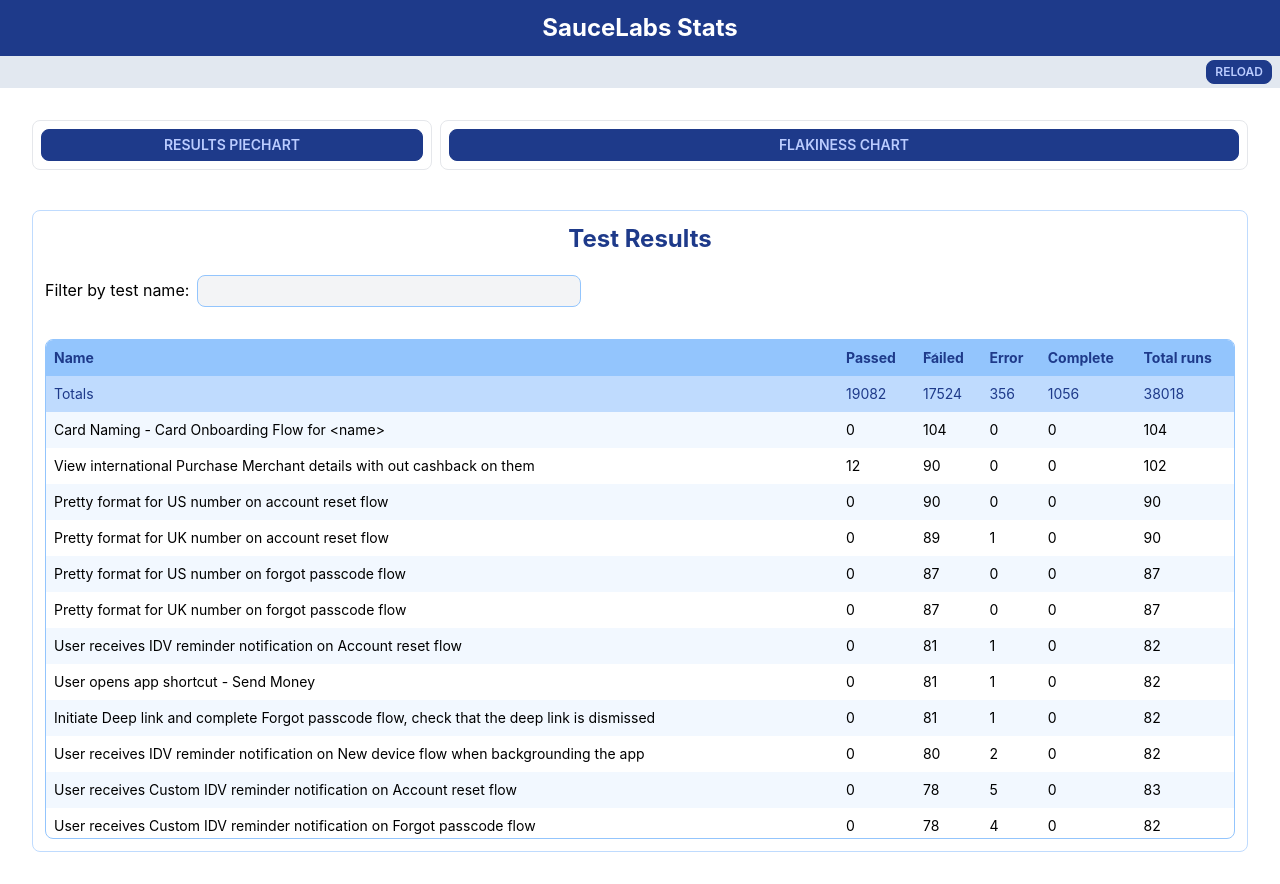
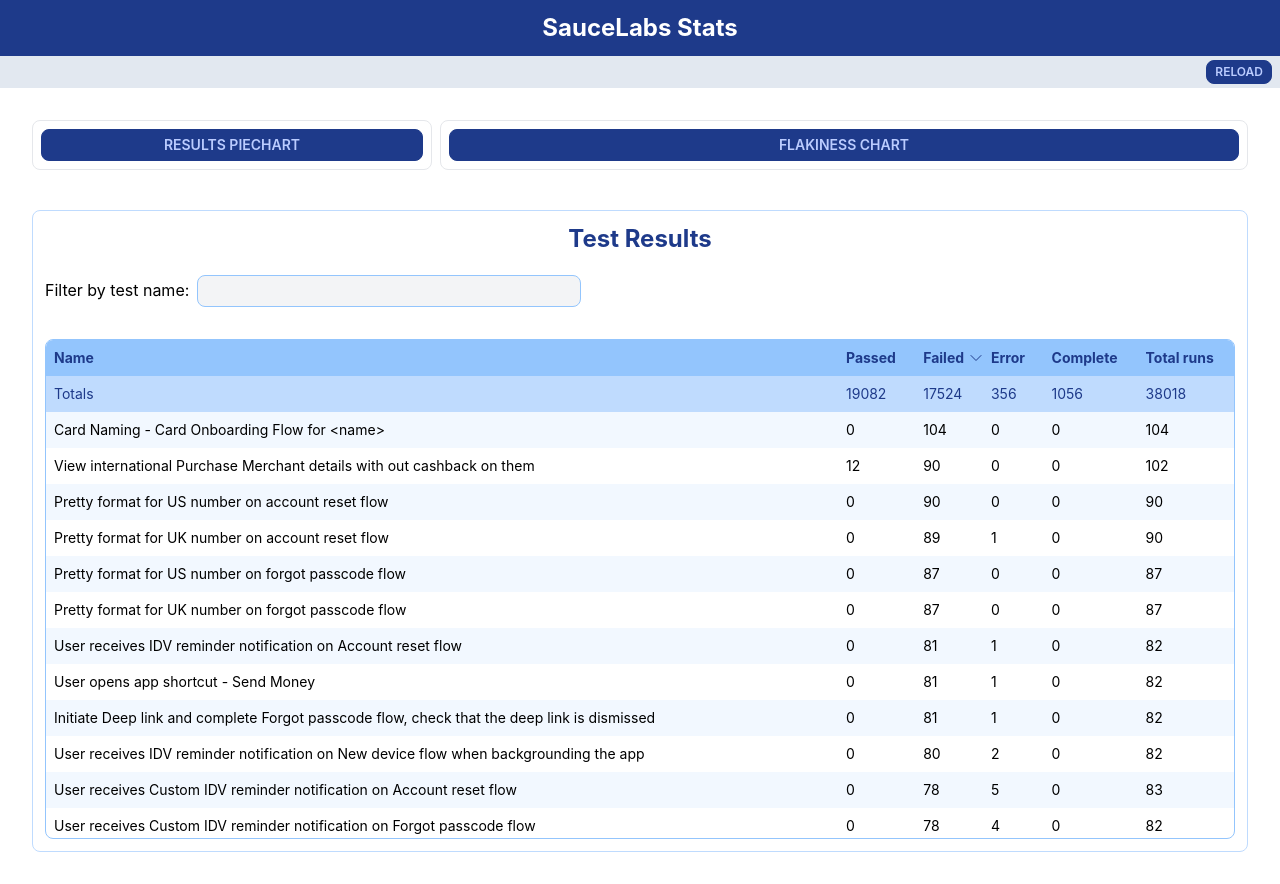
Before and after one commit to joaocjesus/SauceFlakiness, a React (Create React App) app: page / in a window 1280 px wide. Built offline with nearby package versions, Linux system fonts and the light colour scheme.

Commit message:
Sort icon

```diff
--- a/src/components/Table.tsx
+++ b/src/components/Table.tsx
@@ -135,12 +135,14 @@
     return sortedData;
   };
 
-  const getIcon = (order: Order) => {
-    switch (order) {
+  const getSortIcon = (header: string) => {
+    if (isSortedHeader(header)) {
+      switch (columnSort?.order) {
         case Order.ASC:
           return SORT_ASC_ICON;
         case Order.DESC:
           return SORT_DESC_ICON;
+      }
     }
   };
 
@@ -148,19 +150,9 @@
     columnSort?.column?.toLowerCase() === header?.toLowerCase();
 
   const formattedHeader = (header: string) => {
-    let sortIcon = <></>;
-    if (isSortedHeader(header)) {
-      sortIcon = getIcon(columnSort.order);
-    }
-
     const normalized = header.replaceAll(/[_-]/g, " ");
     const newHeader = normalized.charAt(0).toUpperCase() + normalized.slice(1);
-    return (
-      <>
-        <span className="float-right absolute">{sortIcon}</span>
-        <span>{` ${newHeader}`}</span>
-      </>
-    );
+    return newHeader;
   };
 
   const getStyle = (header: string, colIndex: number): string => {
@@ -240,7 +232,10 @@
                       className={"cursor-pointer " + getStyle(header, index)}
                       onClick={() => handleColumnClick(header)}
                     >
+                      <span className="flex items-center">
                         {formattedHeader(header)}
+                        <span className="ml-1 w-1">{getSortIcon(header)}</span>
+                      </span>
                     </th>
                   ))}
                 </tr>
```
Lines whose indentation alone changed are shown as unchanged.
